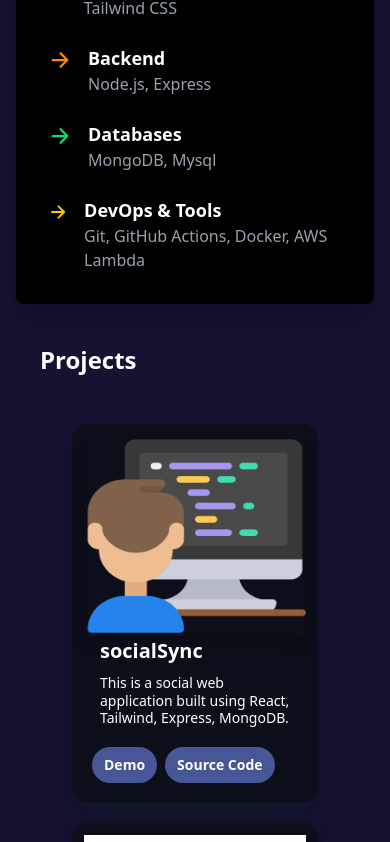
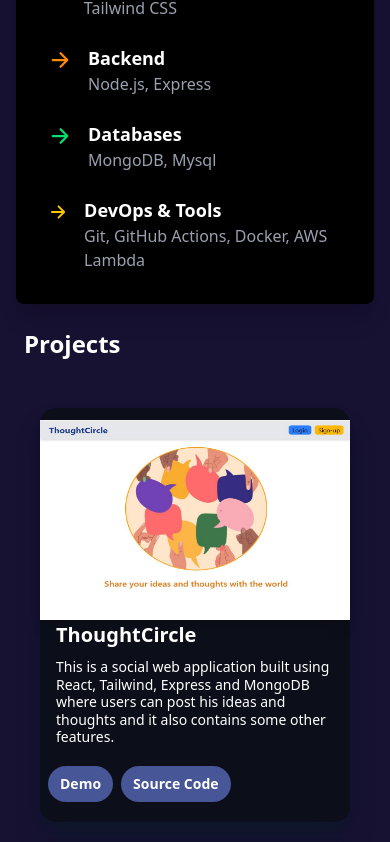
Before and after one commit to RupeshKumar4511/portfolio, a React (Vite) app: page / in a window 390 px wide. Shown: the part 1155-1997 px from the top of the page. Built offline with nearby package versions, Linux system fonts and the light colour scheme.

Commit message:
project section updated

```diff
--- a/src/components/About.jsx
+++ b/src/components/About.jsx
@@ -25,7 +25,7 @@ const About = () => {
 
         <div className="w-full md:w-2/3 space-y-6">
           <p className="text-gray-300 text-base md:text-lg leading-relaxed">
-            I'm a <span className="font-semibold text-white">Full Stack Web Developer</span> with a passion for building scalable, efficient, and user-friendly applications. With experience in both frontend and backend development, I focus on writing clean code and deploying robust, production-ready software.
+            I'm a <span className="font-semibold text-white">Full Stack Web Developer</span> with a passion for building scalable, efficient, and user-friendly applications. With experience in both frontend and backend development, I focus on writing clean code and deploying production-ready software.
           </p>
 
 
--- a/src/components/ProjectCard.jsx
+++ b/src/components/ProjectCard.jsx
@@ -1,6 +1,6 @@
 const ProjectCard = ({ title, main, image, demo, sourceCode }) => {
   return (
-    <div className='p-3 md:p-6 flex flex-col w-full md:w-80 bg-[rgb(12,14,25)] shadow-xl shadow-slate-900 rounded-2xl'>
+    <div className='py-3 md:p-6 flex flex-col w-full md:w-80 bg-[rgb(12,14,25)] shadow-xl shadow-slate-900 rounded-2xl'>
       <img
         src={image}
         alt="project-image"
--- a/src/components/Projects.jsx
+++ b/src/components/Projects.jsx
@@ -1,5 +1,5 @@
 import ProjectCard from "./ProjectCard"
-import image from '../assets/developer.png';
+import image from '../assets/thoughtcircle.jpg';
 import image2 from '../assets/countries.jpg';
 import image3 from '../assets/expense-tracker.jpg';
 import image4 from '../assets/techupdate.jpg';
@@ -8,12 +8,12 @@ import image5 from '../assets/todosapp.jpg';
 
 const Projects = () => {
   return (
-    <div id="projects" className='p-10 md:p-24 text-white'>
+    <div id="projects" className='p-6 md:py-24 md:px-4 lg:px-20 text-white'>
       <h1 className='text-2xl md:text-4xl text-white font-bold'>Projects</h1>
-      <div className='py-12 px-8 flex flex-wrap gap-5'>
-        <ProjectCard title={"socialSync"} main={"This is a social web application built using React, Tailwind, Express, MongoDB."}
-        image = {image} demo={"https://socialSync-rupesh.netlify.app/"}
-        sourceCode={"https://github.com/RupeshKumar4511/socialSync"}/>
+      <div className='py-12 px-4 md:px-8 flex flex-wrap gap-5'>
+        <ProjectCard title={"ThoughtCircle"} main={"This is a social web application built using React, Tailwind, Express and MongoDB where users can post his ideas and thoughts and it also contains some other features."}
+        image = {image} demo={"https://thoughtcircle-frontend.onrender.com"}
+        sourceCode={"https://github.com/RupeshKumar4511/ThoughtCircle"}/>
 
         <ProjectCard title={"REST Countries"} main={"A web app that integrates with the REST Countries API to fetch and display detailed information about countries, such as their name, capital, region, population, and flag."}
         image = {image2}
```
Also changed, not shown: src/assets/thoughtcircle.jpg (added).
